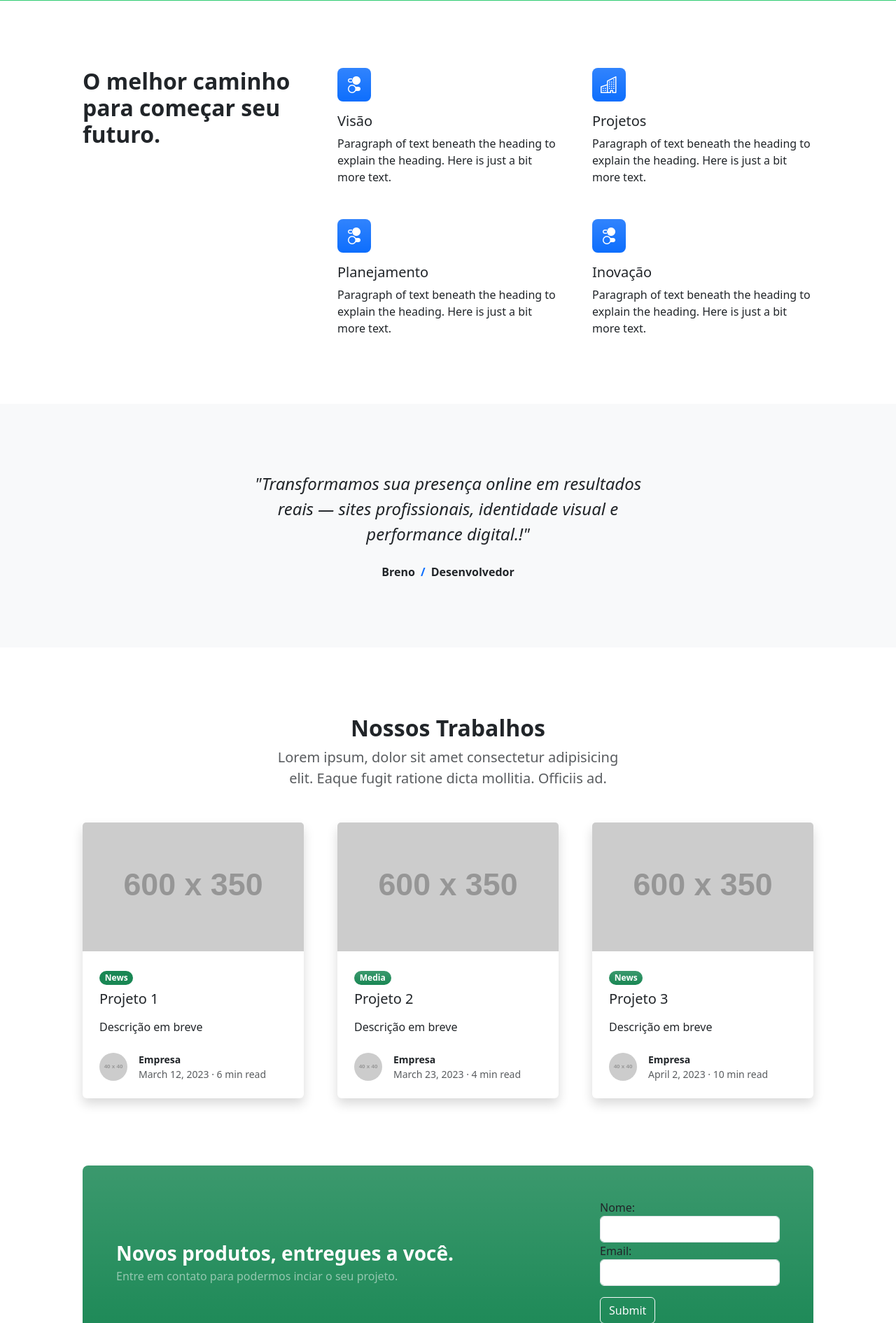
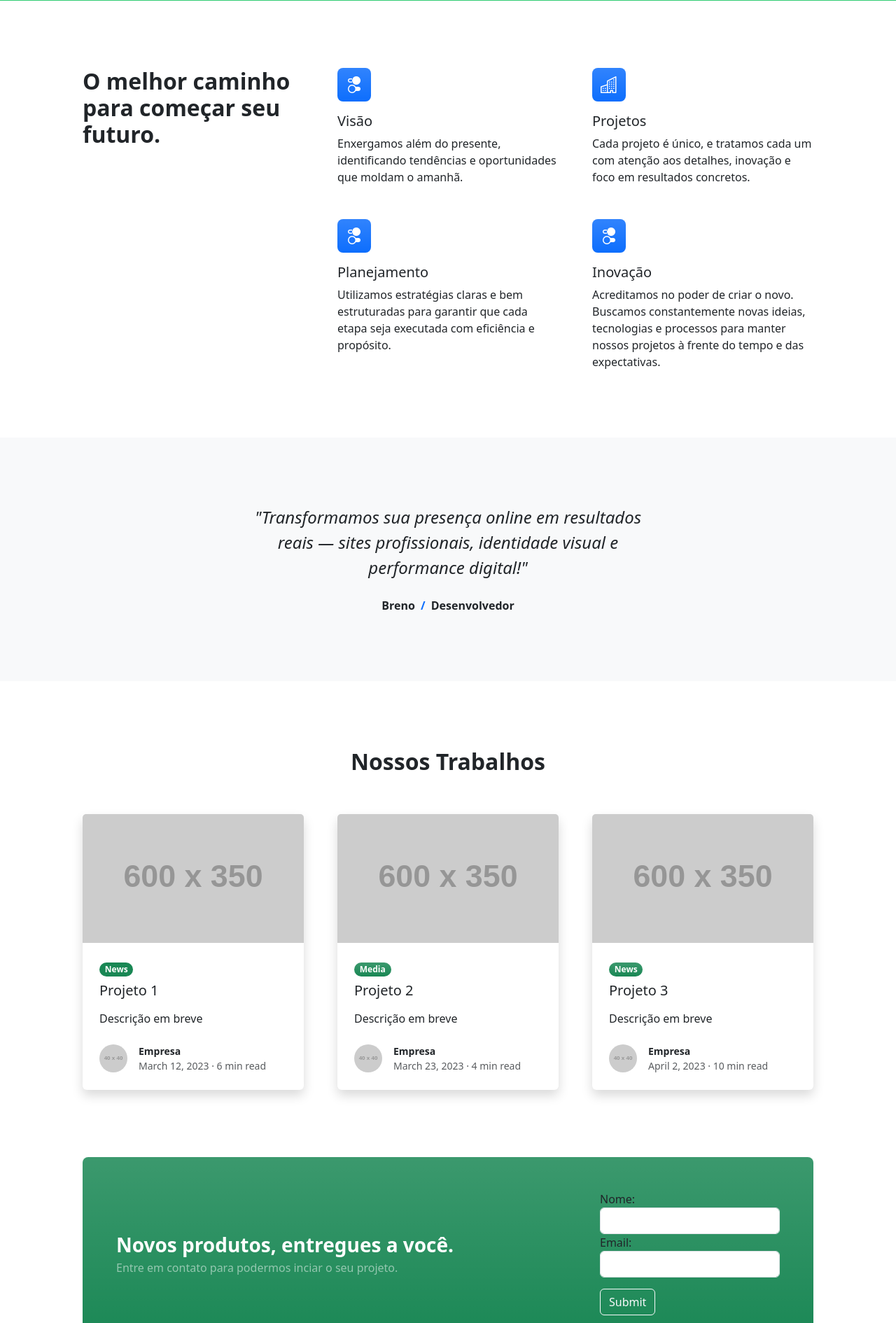
Before and after one commit to brenorodrigues77/site_comercial_django, a Django app: page / in a window 1280 px wide. Shown: the part 536-2426 px from the top of the page at 70% size. Run offline with Django 5.2, Linux system fonts and the light colour scheme; grey boxes labelled with a size stand in for pictures from a placeholder-image service; data that the repository does not hold is empty; some libraries are stand-ins or nearby versions.

Commit message:
ajustes nos templates

```diff
--- a/app/templates/base.html
+++ b/app/templates/base.html
@@ -43,7 +43,7 @@
             <div class="row d-flex justify-content-evenly align-items-start">
                 <!-- Coluna 1: Logo / Empresa -->
                 <div class="col-12 col-md-3">
-                    <h5 class="fw-bold">Minha Empresa</h5>
+                    <h5 class="fw-bold">Serviços Digitais</h5>
                     <p class="mb-0">Excelência em soluções digitais.</p>
                 </div>
 
@@ -61,7 +61,7 @@
                 <div class="col-12 col-md-3">
                     <h6 class="fw-bold">Contato</h6>
                     <ul class="list-unstyled">
-                        <li>Email: contato@empresa.com</li>
+                        <li>Email: servicosdigitais@enterprise.com</li>
                         <li>Telefone: (11) 99999-9999</li>
                         <li>Endereço: Rua Exemplo, 123</li>
                     </ul>
@@ -81,7 +81,7 @@
         </div>
         <!-- Linha final -->
         <div class="w-100 text-center mt-4 pt-3 border-top border-light small">
-            © 2025 Minha Empresa. Todos os direitos reservados.
+            © 2025 Serviços Digitais. Todos os direitos reservados.
         </div>
     </footer>
 </body>
--- a/home/templates/home.html
+++ b/home/templates/home.html
@@ -69,29 +69,29 @@
                 <div class="feature bg-primary bg-gradient text-white rounded-3 mb-3"><i class="bi bi-toggles2"></i>
                 </div>
                 <h2 class="h5">Visão</h2>
-                <p class="mb-0">Paragraph of text beneath the heading to explain the heading. Here is just a bit more
-                  text.</p>
+                <p class="mb-0">Enxergamos além do presente, identificando tendências e oportunidades que moldam o
+                  amanhã. </p>
               </div>
               <div class="col mb-5 h-100">
                 <div class="feature bg-primary bg-gradient text-white rounded-3 mb-3"><i class="bi bi-building"></i>
                 </div>
                 <h2 class="h5">Projetos</h2>
-                <p class="mb-0">Paragraph of text beneath the heading to explain the heading. Here is just a bit more
-                  text.</p>
+                <p class="mb-0">Cada projeto é único, e tratamos cada um com atenção aos detalhes, inovação e foco em
+                  resultados concretos.</p>
               </div>
               <div class="col mb-5 mb-md-0 h-100">
                 <div class="feature bg-primary bg-gradient text-white rounded-3 mb-3"><i class="bi bi-toggles2"></i>
                 </div>
                 <h2 class="h5">Planejamento</h2>
-                <p class="mb-0">Paragraph of text beneath the heading to explain the heading. Here is just a bit more
-                  text.</p>
+                <p class="mb-0">Utilizamos estratégias claras e bem estruturadas
+                  para garantir que cada etapa seja executada com eficiência e propósito.</p>
               </div>
               <div class="col h-100">
                 <div class="feature bg-primary bg-gradient text-white rounded-3 mb-3"><i class="bi bi-toggles2"></i>
                 </div>
                 <h2 class="h5">Inovação</h2>
-                <p class="mb-0">Paragraph of text beneath the heading to explain the heading. Here is just a bit more
-                  text.</p>
+                <p class="mb-0">Acreditamos no poder de criar o novo. Buscamos constantemente novas ideias, tecnologias
+                  e processos para manter nossos projetos à frente do tempo e das expectativas.</p>
               </div>
             </div>
           </div>
@@ -105,12 +105,12 @@
           <div class="col-lg-10 col-xl-7">
             <div class="text-center">
               <div class="fs-4 mb-4 fst-italic">"Transformamos sua presença online em resultados reais — sites
-                profissionais, identidade visual e performance digital.!"</div>
+                profissionais, identidade visual e performance digital!"</div>
               <div class="d-flex align-items-center justify-content-center">
                 {% for homes in home%}
-                <img class="rounded-circle me-3" src="{{ homes.foto.url }}" alt="{{ homes.name }}" />
+                <img class="rounded-circle me-3 img-thumbnail" src="{{ homes.foto.url }}" alt="breno" />
                 {% endfor %}
-                <div class="fw-bold">
+                <div class=" fw-bold">
                   Breno
                   <span class="fw-bold text-primary mx-1">/</span>
                   Desenvolvedor
@@ -128,12 +128,10 @@
           <div class="col-lg-8 col-xl-6">
             <div class="text-center">
               <h2 class="fw-bolder">Nossos Trabalhos</h2>
-              <p class="lead fw-normal text-muted mb-5">Lorem ipsum, dolor sit amet consectetur adipisicing elit.
-                Eaque fugit ratione dicta mollitia. Officiis ad.</p>
             </div>
           </div>
         </div>
-        <div class="row gx-5">
+        <div class="row gx-5 mt-5">
           <div class="col-lg-4 mb-5">
             <div class="card h-100 shadow border-0">
               <img class="card-img-top" src="https://dummyimage.com/600x350/ced4da/6c757d" alt="..." />
```
